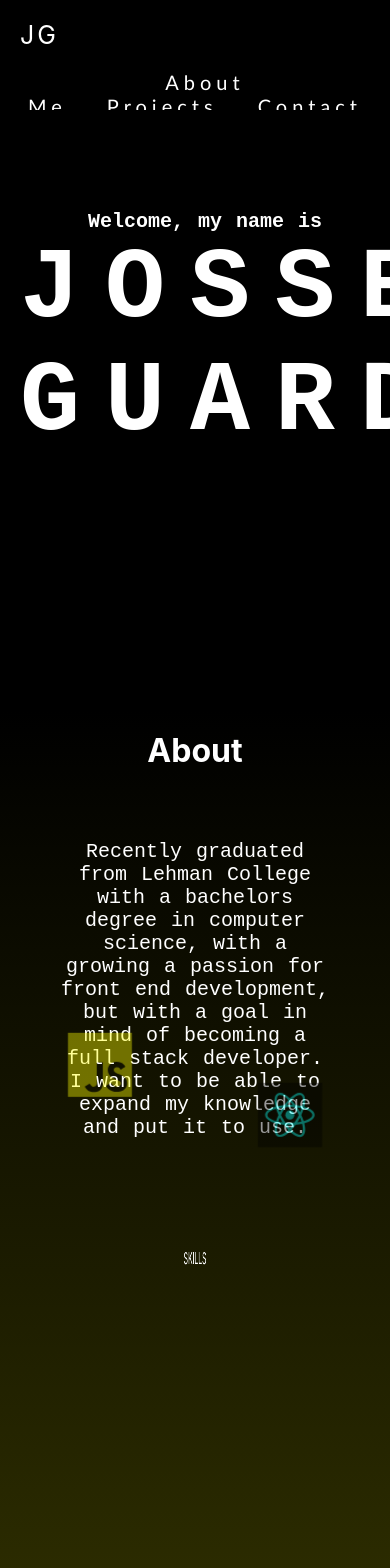
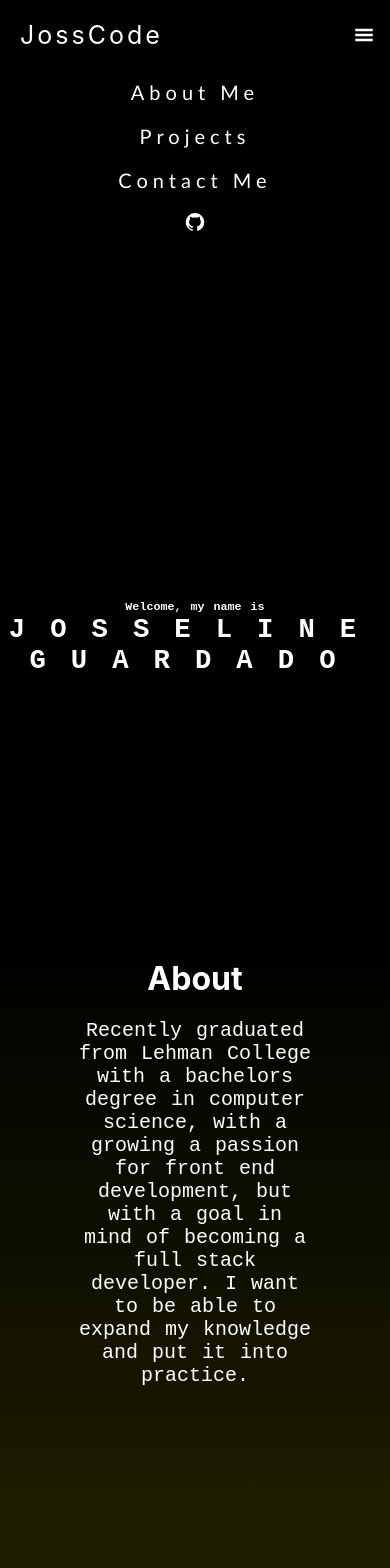
Before and after one commit to JosselineG/Portfolio, a React (Create React App) app: page / in a window 390 px wide. Shown: the top 1568 px of the page. Built offline with nearby package versions, Linux system fonts and the light colour scheme.

Commit message:
making portfolio responsive

```diff
--- a/src/Components/AboutMe/AboutMe.css
+++ b/src/Components/AboutMe/AboutMe.css
@@ -4,49 +4,89 @@ width: 100%;
 height: 900px;
 overflow: hidden;
 color: white;
+
 }
 
 .container{
-    width: 100%;
-    height:  80%;
+
+    height:70%;
+
     display: flex;
     flex-direction: column;
     justify-content:space-evenly;
     align-items: center;
+    flex-wrap: wrap;
 }
 
+
+
 .infoAboutMe{
-    width: 70%;
-    height: 20%;
+    width: 60%;
+    height: 15%;
+
+    font-size: 20px;
+    font-family:'Courier New', Courier, monospace;
+    word-spacing: 2px;
 
     display: flex;
     justify-content: center;
-    align-items: flex-start;
-}
+    align-items: center;
+    flex-wrap: wrap;
 
-.infoAboutMe span{
-    font-size: 20px;
-    font-family:'Courier New', Courier, monospace;
-    word-spacing: 2px;
-   /*  letter-spacing: 15px; */
 }
 
 .skills-Logos{
     width: 50%;
     height: 60%;
     display: flex;
-    justify-content: center;
+    justify-content: flex-start;
     flex-direction: column;
     align-items: center;
+    flex-wrap: nowrap;
 
 
 }
 
-.skills-Logos div{
+.skillsSmallViewport{
+    display: none;
+}
 
-    width: 70px;
-    height: 50px;
-    justify-content: center;
-    text-align: center;
-    align-items: center;
+
+
+
+@media all and (max-width:721px) {
+
+    .container{
+
+        height:90%;
+        display:flex;
+        flex-direction: column;
+        justify-content: space-evenly;
+
+    }
+    .skills-Logos{
+        display: none;
+
+    }
+
+
+    .infoAboutMe{
+    width: 60%;
+    height: 40%;
+
+
+    }
+
+
+    .skills-Logos{
+
+        display: flex;
+        justify-content: flex-end;
+        flex-direction: column;
+        align-items: center;
+        flex-wrap: wrap;
+
+    }
+
+
 }
--- a/src/Components/AboutMe/aboutMe.js
+++ b/src/Components/AboutMe/aboutMe.js
@@ -26,24 +26,25 @@ function AboutMe() {
 
             Recently graduated from Lehman College with a bachelors degree in computer science,
             with a growing a passion for front end development, but with a goal in mind of becoming a full stack developer.
-            I want to be able to expand my knowledge and put it to use.
+            I want to be able to expand my knowledge and put it into practice.
 
 
           </span>
         </div>
 
+
         <div className='skills-Logos'>
 
           <motion.div
 
-            viewport={{ once: true, amount: "all" }}
+            viewport={{ once: true, amount: "some" }}
             initial={{ opacity: 0, x: -500 }}
 
             whileInView={{
               opacity: 1,
               x: 500,
-              scale: 2.5,
-              transition: { type: "tween", ease: "easeInOut", repeat: Infinity, repeatType: "reverse", duration: 4, delay: 0 }
+              scale: 1.5,
+              transition: { type: "tween", ease: "easeInOut", repeat: Infinity, repeatType: "reverse", duration: 3, delay: 0 }
             }}>
 
             <div>
@@ -58,8 +59,8 @@ function AboutMe() {
             viewport={{ once:true, amount: "some" }}
             initial={{ opacity: 0, x: 500 }}
             whileInView={{
-              opacity: 1, x: -500, scale: 2.5,
-              transition: { type: "tween", ease: "easeInOut", repeat: Infinity, repeatType: "reverse", duration: 4, delay: 0 }
+              opacity: 1, x: -500, scale: 1.5,
+              transition: { type: "tween", ease: "easeInOut", repeat: Infinity, repeatType: "reverse", duration: 3, delay: 0 }
             }}>
 
 
@@ -77,8 +78,8 @@ function AboutMe() {
             viewport={{ once: true, amount: "some" }}
             initial={{ opacity: 0, x: -500, scale: 0.5 }}
             whileInView={{
-              opacity: 1, x: 500, scale: 2.5,
-              transition: { type: "tween", ease: "easeInOut", repeat: Infinity, repeatType: "reverse", duration: 4, delay: 1 }
+              opacity: 1, x: 500, scale: 1.5,
+              transition: { type: "tween", ease: "easeInOut", repeat: Infinity, repeatType: "reverse", duration: 3, delay: 1 }
             }}>
 
             <div>
@@ -94,8 +95,8 @@ function AboutMe() {
 
             initial={{ opacity: 0, x: 500 }}
             whileInView={{
-              opacity: 1, x: -500, scale: 2.5,
-              transition: { type: "tween", ease: "easeInOut", repeat: Infinity, repeatType: "reverse", duration: 4, delay: 1 }
+              opacity: 1, x: -500, scale: 1.5,
+              transition: { type: "tween", ease: "easeInOut", repeat: Infinity, repeatType: "reverse", duration: 3, delay: 1 }
             }}>
 
             <div>
@@ -103,14 +104,7 @@ function AboutMe() {
             </div>
           </motion.div>
 
-          <motion.div
 
-            animate={{ rotateY: 360 }}
-            transition={{ duration: 4, delay: 1, repeat: Infinity }}>
-            <div>
-             SKILLS
-            </div>
-          </motion.div>
 
           <motion.div
 
@@ -118,8 +112,8 @@ function AboutMe() {
 
             initial={{ opacity: 0, x: -500 }}
             whileInView={{
-              opacity: 1, x: 500, scale: 2.5,
-              transition: { type: "tween", ease: "easeInOut", repeat: Infinity, repeatType: "reverse", duration: 4, delay: 2 }
+              opacity: 1, x: 500, scale: 1.5,
+              transition: { type: "tween", ease: "easeInOut", repeat: Infinity, repeatType: "reverse", duration: 3, delay: 2 }
             }}>
 
             <div>
@@ -133,8 +127,8 @@ function AboutMe() {
 
             initial={{ opacity: 0, x: 500 }}
             whileInView={{
-              opacity: 1, x: -500, scale: 2.5,
-              transition: { type: "tween", ease: "easeInOut", repeat: Infinity, repeatType: "reverse", duration: 4, delay: 2 }
+              opacity: 1, x: -500, scale: 1.5,
+              transition: { type: "tween", ease: "easeInOut", repeat: Infinity, repeatType: "reverse", duration: 3, delay: 2 }
             }}>
 
             <div>
@@ -147,8 +141,8 @@ function AboutMe() {
 
             initial={{ opacity: 0, x: -500 }}
             whileInView={{
-              opacity: 1, x: 500, scale: 2.5,
-              transition: { type: "tween", ease: "easeInOut", repeat: Infinity, repeatType: "reverse", duration: 4, delay: 3 }
+              opacity: 1, x: 500, scale: 1.5,
+              transition: { type: "tween", ease: "easeInOut", repeat: Infinity, repeatType: "reverse", duration: 3, delay: 3 }
             }}>
 
             <div>
--- a/src/Components/Home/Home.css
+++ b/src/Components/Home/Home.css
@@ -4,19 +4,24 @@
     width: 100%;
     overflow: hidden;
 
+    display:flex;
+    flex-direction: column;
+    justify-content: center;
+    align-items: center;
+    flex-wrap: wrap;
     }
 
 .hom h1{
-    text-align: center;
+    margin: 0px;
+    padding: 0px;
+
     color: white;
-
-    margin-top: 0;
-    margin-left: 20px;
-    font-size: 100px;
+    font-size: 7vw;
     font-family:'Courier New', Courier, monospace;
     letter-spacing: 25px;
 
 }
+
 
 .hom h1:hover, .hom h1:active{
     color: #fff;
@@ -31,13 +36,27 @@
     0 0 0px rgb(185, 185, 1);
 }
 .hom h3{
-    text-align: center;
-    margin-top: 100px;
-    margin-bottom: 0;
-    margin-left: 20px;
+    margin:0px;
+    padding: 0px;
+
+    display:flex;
+    flex-wrap: wrap;
 
     color: white;
     font-size: 20px;
     font-family:'Courier New', Courier, monospace;
     word-spacing: 2px;
 }
+
+
+@media all and (max-width:721px) {
+
+
+     .hom h3{
+        font-size:3vw;
+    }
+
+
+
+
+}
--- a/src/Components/Home/Home.js
+++ b/src/Components/Home/Home.js
@@ -8,11 +8,19 @@ function Home() {
   return (
     <div className='hom' id='/'>
 
-   <h3>Welcome, my name is</h3>
+      <div className='Heading1'>
 
-   <h1 class="animate__animated animate__bounceInDown" >JOSSELINE GUARDADO</h1>
+        <h3>Welcome, my name is</h3>
 
-   </div>
+      </div>
+
+      <div className='Heading2'>
+
+        <h1 class="animate__animated animate__bounceInDown" >JOSSELINE GUARDADO</h1>
+
+      </div>
+
+    </div>
   );
 }
 
--- a/src/Components/NavBar/NavBar.css
+++ b/src/Components/NavBar/NavBar.css
@@ -13,8 +13,13 @@
 }
 
 
-.navLinks ul {
+.navList ul {
     list-style-type: none;
+    display: flex;
+    flex-direction: row;
+    justify-content: space-between;
+    flex-wrap: wrap;
+    align-items: center;
 
     margin: 0;
     padding: 0;
@@ -40,8 +45,8 @@
     padding: 10px;
 }
 
-.navList li {
-    display: inline;
+
+.navList li{
     font-family:'Gill Sans', 'Gill Sans MT', Calibri, 'Trebuchet MS', sans-serif ;
     cursor: pointer;
 
@@ -69,7 +74,61 @@
     justify-content: center;
     align-items: center;
 
-
     margin: 0;
     padding: 0;
 }
+
+.Menu {/*This won't display the menu bar in a screen width greater than 494px*/
+    display: none;
+}
+
+
+@media all and (max-width:720px) {
+
+    .nav {
+
+        height: 40vh;
+
+    }
+
+
+    .navLinks {
+
+        display:block;
+        flex-direction: row;
+        justify-content: flex-end;
+        flex-wrap: wrap;
+        align-items: flex-start;
+
+    }
+
+    .dropDownMenu {
+
+        display:flex;
+        flex-direction: row;
+        justify-content: space-between;
+
+    }
+
+    .Menu {
+        display:flex;
+    }
+
+
+    .navList ul{
+
+        display: flex;
+        flex-direction: column;
+        flex-wrap: wrap;
+
+
+        margin: 0;
+        padding: 0;
+    }
+
+    .navList li{
+        margin: 5px;
+        padding: 5px;
+    }
+
+}
--- a/src/Components/NavBar/NavBar.js
+++ b/src/Components/NavBar/NavBar.js
@@ -1,26 +1,65 @@
-import React from "react";
+import React, { useState } from "react";
 import { Link } from 'react-scroll'
 import './NavBar.css'
 import GitHubIcon from '@mui/icons-material/GitHub';
+import { GiHamburgerMenu } from "react-icons/gi";
+import Button from '@mui/material/Button';
 
 
 function NavBar() {
 
+    const [click, setClick] = useState(false);
+
+    const handleClick = () => {
+
+        //Click is set as false. It will reverse the value, returning the opposite.  !click; // Returns true.
+
+        if (!click) {
+            console.log("Clicked open");
+            return setClick(true)
+
+
+        }
+        console.log("Clicked closed");
+        return setClick(false)
+
+    }
 
     return (
         <nav className="nav">
+
             <div className="navLinks">
-                <div className="navLogo">
-                    <Link to="/" smooth={true} spy={true} offset={0} duration={500}>
-                        JG
-                    </Link>
+
+                <div className="dropDownMenu">
+
+                    <div className="navLogo">
+
+                        <Link to="/" smooth={true} spy={true} offset={0} duration={500}>
+                            JossCode
+                        </Link>
+
+                    </div>
+
+                    <div className='Menu'>
+
+                        <Button
+
+                            onClick={handleClick}
+                            endIcon={<GiHamburgerMenu style={{ color: "white" }} />}>
+                            {/*    {click ? "Menu clicked" : "Menu"} */}
+
+                        </Button>
+
+
+                    </div>
+
                 </div>
 
                 <div className="navList">
                     <ul>
 
                         <li>
-                            <Link to="AboutMe" smooth={true} spy={true} offset={-100} duration={500}>
+                            <Link to="AboutMe" smooth={true} spy={true} offset={-50} duration={500}>
                                 About Me
                             </Link>
                         </li>
@@ -37,10 +76,11 @@ function NavBar() {
                         <li>
                             <a className="gitLogo" rel="noreferrer" href="https://github.com/JosselineG">
 
-                                <GitHubIcon sx={{ color: 'white' ,fontSize: 20 }} />
+                                <GitHubIcon sx={{ color: 'white', fontSize: 20 }} />
                             </a>
                         </li>
                     </ul>
+
                 </div>
             </div>
         </nav>
```
